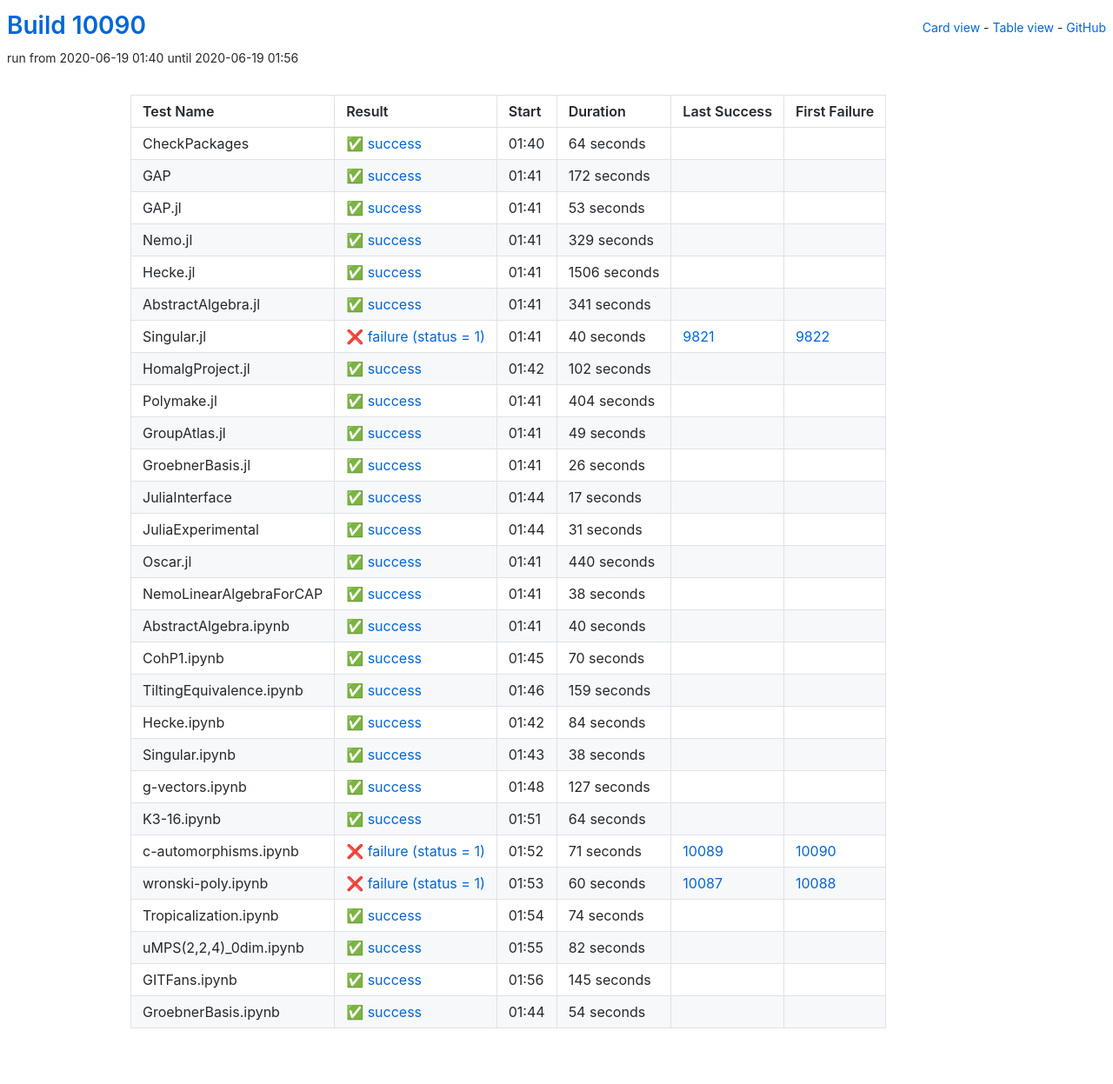
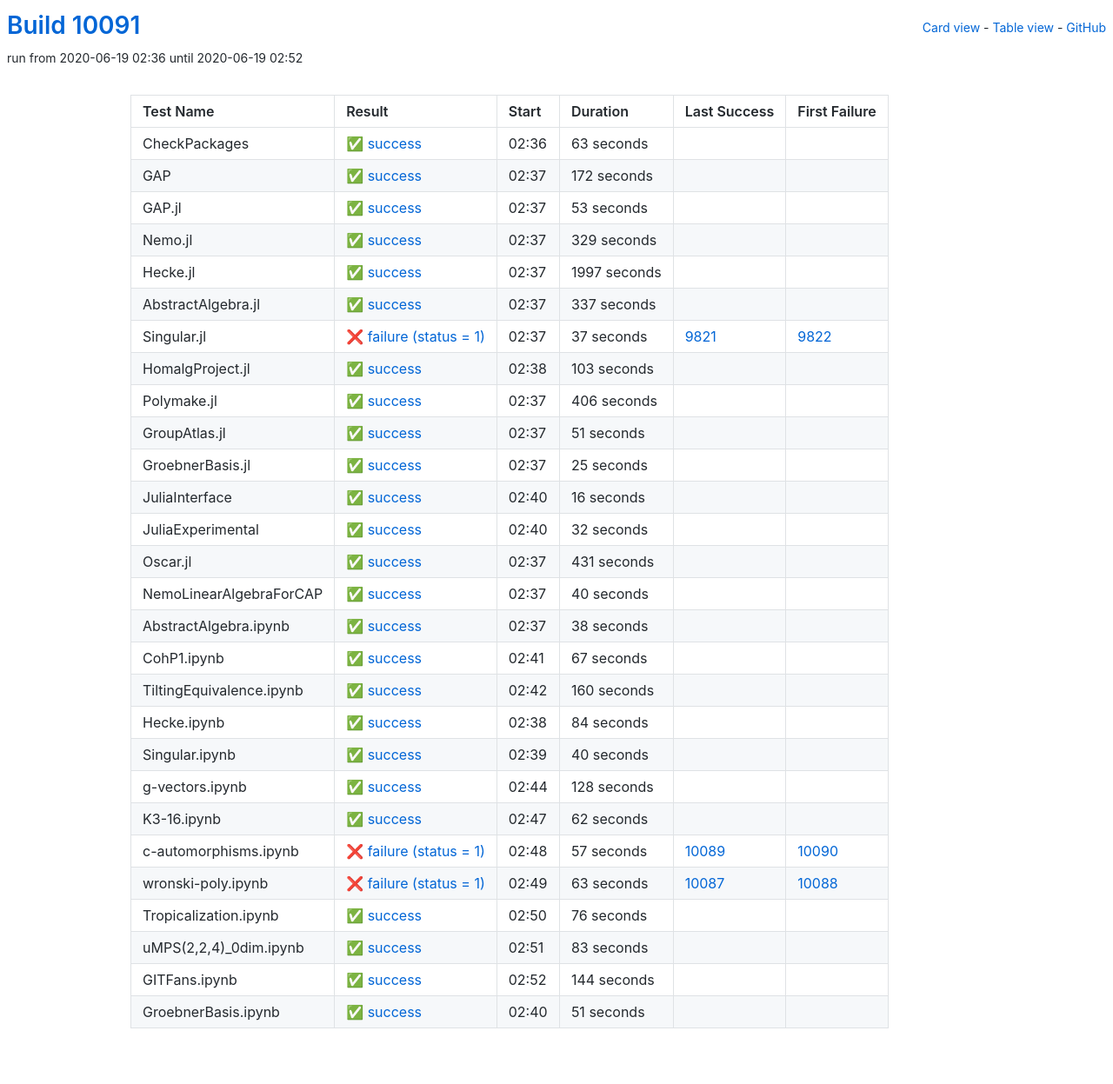
Before and after one commit to oscar-system/oscar-ci-status, a Jekyll site: the page built from table.html, in a window 1280 px wide. Shown: the whole page at 87% size. Built offline with Jekyll 4.4.1, drawn with Linux system fonts in a browser that asks for light colours.

Commit message:
Build #10091

```diff
--- a/_data/ci.yml
+++ b/_data/ci.yml
@@ -1,6 +1,6 @@
 ---
-build: 10090
-build_url: https://oscarci.mathematik.uni-kl.de/job/oscar/10090/
+build: 10091
+build_url: https://oscarci.mathematik.uni-kl.de/job/oscar/10091/
 job: oscar
 organization: oscar-system
 repo: oscar-ci-status
@@ -8,20 +8,20 @@
 tests:
 - name: CheckPackages
   id: checkpackages
-  log: https://oscarci.mathematik.uni-kl.de/job/oscar/10090/artifact/logs/build-10090/CheckPackages.log
-  start: 2020-06-19 01:40
+  log: https://oscarci.mathematik.uni-kl.de/job/oscar/10091/artifact/logs/build-10091/CheckPackages.log
+  start: 2020-06-19 02:36
   success: true
   exitcode: 0
   status: success
-  duration: 64
+  duration: 63
   last_success: false
   last_success_url:
   first_failure: false
   first_failure_url:
 - name: GAP
   id: gap
-  log: https://oscarci.mathematik.uni-kl.de/job/oscar/10090/artifact/logs/build-10090/GAP.log
-  start: 2020-06-19 01:41
+  log: https://oscarci.mathematik.uni-kl.de/job/oscar/10091/artifact/logs/build-10091/GAP.log
+  start: 2020-06-19 02:37
   success: true
   exitcode: 0
   status: success
@@ -32,8 +32,8 @@
   first_failure_url:
 - name: GAP.jl
   id: gap-jl
-  log: https://oscarci.mathematik.uni-kl.de/job/oscar/10090/artifact/logs/build-10090/GAP.jl.log
-  start: 2020-06-19 01:41
+  log: https://oscarci.mathematik.uni-kl.de/job/oscar/10091/artifact/logs/build-10091/GAP.jl.log
+  start: 2020-06-19 02:37
   success: true
   exitcode: 0
   status: success
@@ -44,8 +44,8 @@
   first_failure_url:
 - name: Nemo.jl
   id: nemo-jl
-  log: https://oscarci.mathematik.uni-kl.de/job/oscar/10090/artifact/logs/build-10090/Nemo.jl.log
-  start: 2020-06-19 01:41
+  log: https://oscarci.mathematik.uni-kl.de/job/oscar/10091/artifact/logs/build-10091/Nemo.jl.log
+  start: 2020-06-19 02:37
   success: true
   exitcode: 0
   status: success
@@ -56,128 +56,140 @@
   first_failure_url:
 - name: Hecke.jl
   id: hecke-jl
-  log: https://oscarci.mathematik.uni-kl.de/job/oscar/10090/artifact/logs/build-10090/Hecke.jl.log
-  start: 2020-06-19 01:41
+  log: https://oscarci.mathematik.uni-kl.de/job/oscar/10091/artifact/logs/build-10091/Hecke.jl.log
+  start: 2020-06-19 02:37
   success: true
   exitcode: 0
   status: success
-  duration: 1506
+  duration: 1997
   last_success: false
   last_success_url:
   first_failure: false
   first_failure_url:
 - name: AbstractAlgebra.jl
   id: abstractalgebra-jl
-  log: https://oscarci.mathematik.uni-kl.de/job/oscar/10090/artifact/logs/build-10090/AbstractAlgebra.jl.log
-  start: 2020-06-19 01:41
+  log: https://oscarci.mathematik.uni-kl.de/job/oscar/10091/artifact/logs/build-10091/AbstractAlgebra.jl.log
+  start: 2020-06-19 02:37
   success: true
   exitcode: 0
   status: success
-  duration: 341
+  duration: 337
   last_success: false
   last_success_url:
   first_failure: false
   first_failure_url:
 - name: Singular.jl
   id: singular-jl
-  log: https://oscarci.mathematik.uni-kl.de/job/oscar/10090/artifact/logs/build-10090/Singular.jl.log
-  start: 2020-06-19 01:41
+  log: https://oscarci.mathematik.uni-kl.de/job/oscar/10091/artifact/logs/build-10091/Singular.jl.log
+  start: 2020-06-19 02:37
   success: false
   exitcode: 1
   status: failure
-  duration: 40
+  duration: 37
   last_success: 9821
   last_success_url: https://oscarci.mathematik.uni-kl.de/job/oscar/9821/
   first_failure: 9822
   first_failure_url: https://oscarci.mathematik.uni-kl.de/job/oscar/9822/
 - name: HomalgProject.jl
   id: homalgproject-jl
-  log: https://oscarci.mathematik.uni-kl.de/job/oscar/10090/artifact/logs/build-10090/HomalgProject.jl.log
-  start: 2020-06-19 01:42
+  log: https://oscarci.mathematik.uni-kl.de/job/oscar/10091/artifact/logs/build-10091/HomalgProject.jl.log
+  start: 2020-06-19 02:38
   success: true
   exitcode: 0
   status: success
-  duration: 102
+  duration: 103
   last_success: false
   last_success_url:
   first_failure: false
   first_failure_url:
 - name: Polymake.jl
   id: polymake-jl
-  log: https://oscarci.mathematik.uni-kl.de/job/oscar/10090/artifact/logs/build-10090/Polymake.jl.log
-  start: 2020-06-19 01:41
+  log: https://oscarci.mathematik.uni-kl.de/job/oscar/10091/artifact/logs/build-10091/Polymake.jl.log
+  start: 2020-06-19 02:37
   success: true
   exitcode: 0
   status: success
-  duration: 404
+  duration: 406
   last_success: false
   last_success_url:
   first_failure: false
   first_failure_url:
 - name: GroupAtlas.jl
   id: groupatlas-jl
-  log: https://oscarci.mathematik.uni-kl.de/job/oscar/10090/artifact/logs/build-10090/GroupAtlas.jl.log
-  start: 2020-06-19 01:41
+  log: https://oscarci.mathematik.uni-kl.de/job/oscar/10091/artifact/logs/build-10091/GroupAtlas.jl.log
+  start: 2020-06-19 02:37
   success: true
   exitcode: 0
   status: success
-  duration: 49
+  duration: 51
   last_success: false
   last_success_url:
   first_failure: false
   first_failure_url:
 - name: GroebnerBasis.jl
   id: groebnerbasis-jl
-  log: https://oscarci.mathematik.uni-kl.de/job/oscar/10090/artifact/logs/build-10090/GroebnerBasis.jl.log
-  start: 2020-06-19 01:41
+  log: https://oscarci.mathematik.uni-kl.de/job/oscar/10091/artifact/logs/build-10091/GroebnerBasis.jl.log
+  start: 2020-06-19 02:37
   success: true
   exitcode: 0
   status: success
-  duration: 26
+  duration: 25
   last_success: false
   last_success_url:
   first_failure: false
   first_failure_url:
 - name: JuliaInterface
   id: juliainterface
-  log: https://oscarci.mathematik.uni-kl.de/job/oscar/10090/artifact/logs/build-10090/JuliaInterface.log
-  start: 2020-06-19 01:44
+  log: https://oscarci.mathematik.uni-kl.de/job/oscar/10091/artifact/logs/build-10091/JuliaInterface.log
+  start: 2020-06-19 02:40
   success: true
   exitcode: 0
   status: success
-  duration: 17
+  duration: 16
   last_success: false
   last_success_url:
   first_failure: false
   first_failure_url:
 - name: JuliaExperimental
   id: juliaexperimental
-  log: https://oscarci.mathematik.uni-kl.de/job/oscar/10090/artifact/logs/build-10090/JuliaExperimental.log
-  start: 2020-06-19 01:44
+  log: https://oscarci.mathematik.uni-kl.de/job/oscar/10091/artifact/logs/build-10091/JuliaExperimental.log
+  start: 2020-06-19 02:40
   success: true
   exitcode: 0
   status: success
-  duration: 31
+  duration: 32
   last_success: false
   last_success_url:
   first_failure: false
   first_failure_url:
 - name: Oscar.jl
   id: oscar-jl
-  log: https://oscarci.mathematik.uni-kl.de/job/oscar/10090/artifact/logs/build-10090/Oscar.jl.log
-  start: 2020-06-19 01:41
+  log: https://oscarci.mathematik.uni-kl.de/job/oscar/10091/artifact/logs/build-10091/Oscar.jl.log
+  start: 2020-06-19 02:37
   success: true
   exitcode: 0
   status: success
-  duration: 440
+  duration: 431
   last_success: false
   last_success_url:
   first_failure: false
   first_failure_url:
 - name: NemoLinearAlgebraForCAP
   id: nemolinearalgebraforcap
-  log: https://oscarci.mathematik.uni-kl.de/job/oscar/10090/artifact/logs/build-10090/NemoLinearAlgebraForCAP.log
-  start: 2020-06-19 01:41
+  log: https://oscarci.mathematik.uni-kl.de/job/oscar/10091/artifact/logs/build-10091/NemoLinearAlgebraForCAP.log
+  start: 2020-06-19 02:37
+  success: true
+  exitcode: 0
+  status: success
+  duration: 40
+  last_success: false
+  last_success_url:
+  first_failure: false
+  first_failure_url:
+- name: AbstractAlgebra.ipynb
+  id: abstractalgebra-ipynb
+  log: https://oscarci.mathematik.uni-kl.de/job/oscar/10091/artifact/logs/build-10091/AbstractAlgebra.ipynb.log
+  start: 2020-06-19 02:37
   success: true
   exitcode: 0
   status: success
@@ -186,46 +198,34 @@
   last_success_url:
   first_failure: false
   first_failure_url:
-- name: AbstractAlgebra.ipynb
-  id: abstractalgebra-ipynb
-  log: https://oscarci.mathematik.uni-kl.de/job/oscar/10090/artifact/logs/build-10090/AbstractAlgebra.ipynb.log
-  start: 2020-06-19 01:41
+- name: CohP1.ipynb
+  id: cohp1-ipynb
+  log: https://oscarci.mathematik.uni-kl.de/job/oscar/10091/artifact/logs/build-10091/CohP1.ipynb.log
+  start: 2020-06-19 02:41
   success: true
   exitcode: 0
   status: success
-  duration: 40
-  last_success: false
-  last_success_url:
-  first_failure: false
-  first_failure_url:
-- name: CohP1.ipynb
-  id: cohp1-ipynb
-  log: https://oscarci.mathematik.uni-kl.de/job/oscar/10090/artifact/logs/build-10090/CohP1.ipynb.log
-  start: 2020-06-19 01:45
-  success: true
-  exitcode: 0
-  status: success
-  duration: 70
+  duration: 67
   last_success: false
   last_success_url:
   first_failure: false
   first_failure_url:
 - name: TiltingEquivalence.ipynb
   id: tiltingequivalence-ipynb
-  log: https://oscarci.mathematik.uni-kl.de/job/oscar/10090/artifact/logs/build-10090/TiltingEquivalence.ipynb.log
-  start: 2020-06-19 01:46
+  log: https://oscarci.mathematik.uni-kl.de/job/oscar/10091/artifact/logs/build-10091/TiltingEquivalence.ipynb.log
+  start: 2020-06-19 02:42
   success: true
   exitcode: 0
   status: success
-  duration: 159
+  duration: 160
   last_success: false
   last_success_url:
   first_failure: false
   first_failure_url:
 - name: Hecke.ipynb
   id: hecke-ipynb
-  log: https://oscarci.mathematik.uni-kl.de/job/oscar/10090/artifact/logs/build-10090/Hecke.ipynb.log
-  start: 2020-06-19 01:42
+  log: https://oscarci.mathematik.uni-kl.de/job/oscar/10091/artifact/logs/build-10091/Hecke.ipynb.log
+  start: 2020-06-19 02:38
   success: true
   exitcode: 0
   status: success
@@ -236,108 +236,108 @@
   first_failure_url:
 - name: Singular.ipynb
   id: singular-ipynb
-  log: https://oscarci.mathematik.uni-kl.de/job/oscar/10090/artifact/logs/build-10090/Singular.ipynb.log
-  start: 2020-06-19 01:43
+  log: https://oscarci.mathematik.uni-kl.de/job/oscar/10091/artifact/logs/build-10091/Singular.ipynb.log
+  start: 2020-06-19 02:39
   success: true
   exitcode: 0
   status: success
-  duration: 38
+  duration: 40
   last_success: false
   last_success_url:
   first_failure: false
   first_failure_url:
 - name: g-vectors.ipynb
   id: g-vectors-ipynb
-  log: https://oscarci.mathematik.uni-kl.de/job/oscar/10090/artifact/logs/build-10090/g-vectors.ipynb.log
-  start: 2020-06-19 01:48
+  log: https://oscarci.mathematik.uni-kl.de/job/oscar/10091/artifact/logs/build-10091/g-vectors.ipynb.log
+  start: 2020-06-19 02:44
   success: true
   exitcode: 0
   status: success
-  duration: 127
+  duration: 128
   last_success: false
   last_success_url:
   first_failure: false
   first_failure_url:
 - name: K3-16.ipynb
   id: k3-16-ipynb
-  log: https://oscarci.mathematik.uni-kl.de/job/oscar/10090/artifact/logs/build-10090/K3-16.ipynb.log
-  start: 2020-06-19 01:51
+  log: https://oscarci.mathematik.uni-kl.de/job/oscar/10091/artifact/logs/build-10091/K3-16.ipynb.log
+  start: 2020-06-19 02:47
   success: true
   exitcode: 0
   status: success
-  duration: 64
+  duration: 62
   last_success: false
   last_success_url:
   first_failure: false
   first_failure_url:
 - name: c-automorphisms.ipynb
   id: c-automorphisms-ipynb
-  log: https://oscarci.mathematik.uni-kl.de/job/oscar/10090/artifact/logs/build-10090/c-automorphisms.ipynb.log
-  start: 2020-06-19 01:52
+  log: https://oscarci.mathematik.uni-kl.de/job/oscar/10091/artifact/logs/build-10091/c-automorphisms.ipynb.log
+  start: 2020-06-19 02:48
   success: false
   exitcode: 1
   status: failure
-  duration: 71
+  duration: 57
   last_success: 10089
   last_success_url: https://oscarci.mathematik.uni-kl.de/job/oscar/10089/
   first_failure: 10090
   first_failure_url: https://oscarci.mathematik.uni-kl.de/job/oscar/10090/
 - name: wronski-poly.ipynb
   id: wronski-poly-ipynb
-  log: https://oscarci.mathematik.uni-kl.de/job/oscar/10090/artifact/logs/build-10090/wronski-poly.ipynb.log
-  start: 2020-06-19 01:53
+  log: https://oscarci.mathematik.uni-kl.de/job/oscar/10091/artifact/logs/build-10091/wronski-poly.ipynb.log
+  start: 2020-06-19 02:49
   success: false
   exitcode: 1
   status: failure
-  duration: 60
+  duration: 63
   last_success: 10087
   last_success_url: https://oscarci.mathematik.uni-kl.de/job/oscar/10087/
   first_failure: 10088
   first_failure_url: https://oscarci.mathematik.uni-kl.de/job/oscar/10088/
 - name: Tropicalization.ipynb
   id: tropicalization-ipynb
-  log: https://oscarci.mathematik.uni-kl.de/job/oscar/10090/artifact/logs/build-10090/Tropicalization.ipynb.log
-  start: 2020-06-19 01:54
+  log: https://oscarci.mathematik.uni-kl.de/job/oscar/10091/artifact/logs/build-10091/Tropicalization.ipynb.log
+  start: 2020-06-19 02:50
   success: true
   exitcode: 0
   status: success
-  duration: 74
+  duration: 76
   last_success: false
   last_success_url:
   first_failure: false
   first_failure_url:
 - name: uMPS(2,2,4)_0dim.ipynb
   id: umps-2-2-4-0dim-ipynb
-  log: https://oscarci.mathematik.uni-kl.de/job/oscar/10090/artifact/logs/build-10090/uMPS-2-2-4-_0dim.ipynb.log
-  start: 2020-06-19 01:55
+  log: https://oscarci.mathematik.uni-kl.de/job/oscar/10091/artifact/logs/build-10091/uMPS-2-2-4-_0dim.ipynb.log
+  start: 2020-06-19 02:51
   success: true
   exitcode: 0
   status: success
-  duration: 82
+  duration: 83
   last_success: false
   last_success_url:
   first_failure: false
   first_failure_url:
 - name: GITFans.ipynb
   id: gitfans-ipynb
-  log: https://oscarci.mathematik.uni-kl.de/job/oscar/10090/artifact/logs/build-10090/GITFans.ipynb.log
-  start: 2020-06-19 01:56
+  log: https://oscarci.mathematik.uni-kl.de/job/oscar/10091/artifact/logs/build-10091/GITFans.ipynb.log
+  start: 2020-06-19 02:52
   success: true
   exitcode: 0
   status: success
-  duration: 145
+  duration: 144
   last_success: false
   last_success_url:
   first_failure: false
   first_failure_url:
 - name: GroebnerBasis.ipynb
   id: groebnerbasis-ipynb
-  log: https://oscarci.mathematik.uni-kl.de/job/oscar/10090/artifact/logs/build-10090/GroebnerBasis.ipynb.log
-  start: 2020-06-19 01:44
+  log: https://oscarci.mathematik.uni-kl.de/job/oscar/10091/artifact/logs/build-10091/GroebnerBasis.ipynb.log
+  start: 2020-06-19 02:40
   success: true
   exitcode: 0
   status: success
-  duration: 54
+  duration: 51
   last_success: false
   last_success_url:
   first_failure: false
```
Also changed, not shown: README.md.
